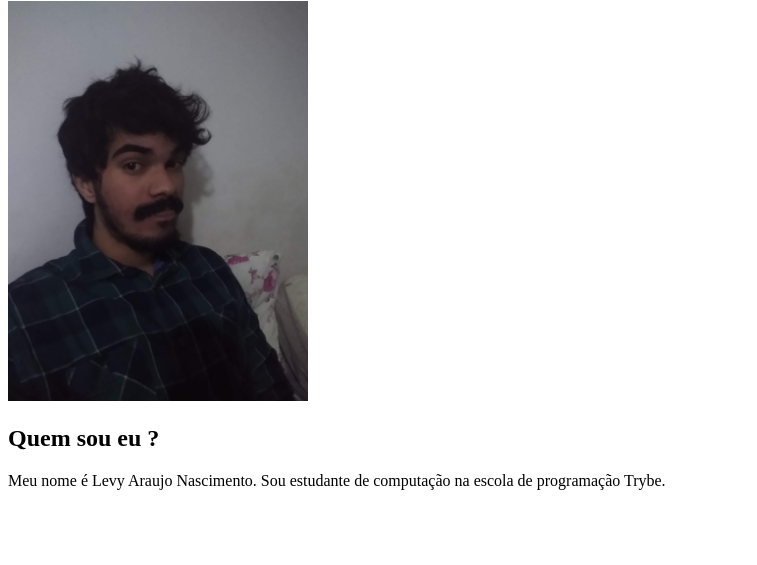
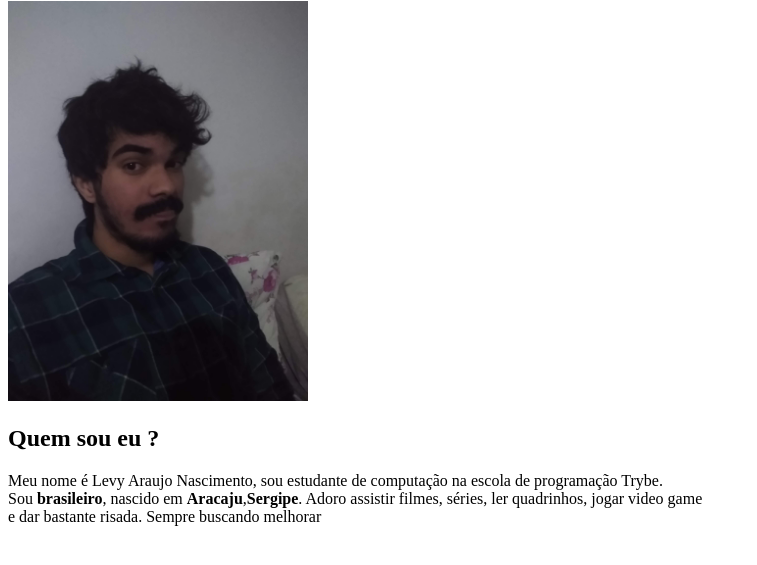
Before and after one commit to LevyAraujoNascimento/portfolio, a plain HTML site: page index.html in a window 1280 px wide. Shown: the part 79-644 px from the top of the page, without its empty margins (0-757 px from the left). Drawn offline with Linux system fonts and the light colour scheme.

Commit message:
Alguns Destaques

```diff
--- a/index.html
+++ b/index.html
@@ -11,8 +11,11 @@
 
         <h2>Quem sou eu ?</h2>
 
-        <p>Meu nome é Levy Araujo Nascimento. Sou estudante de
-        computação na escola de programação Trybe.
+        <p>Meu nome é Levy Araujo Nascimento, sou estudante de
+        computação na escola de programação Trybe. <br>Sou <strong>brasileiro</strong>,
+        nascido em </strong><strong>Aracaju</strong>,<strong>Sergipe</strong>. Adoro assistir filmes, séries,
+        ler quadrinhos, jogar video game <br>e dar bastante risada.
+        Sempre buscando melhorar
 
         </p>
     </body>
```
